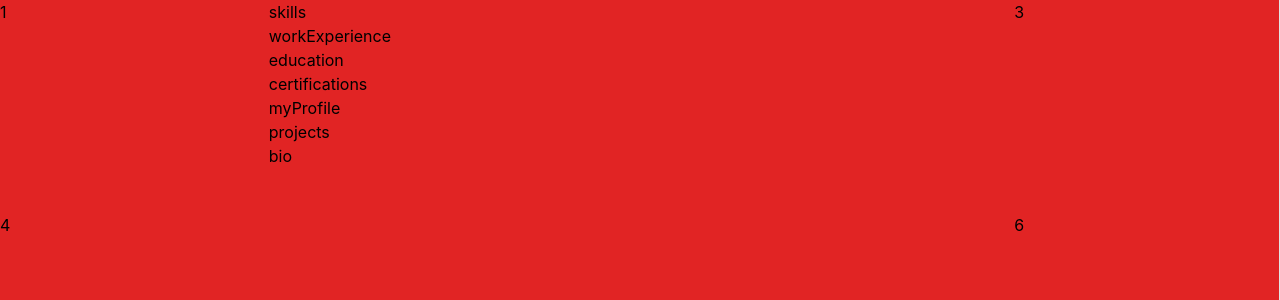
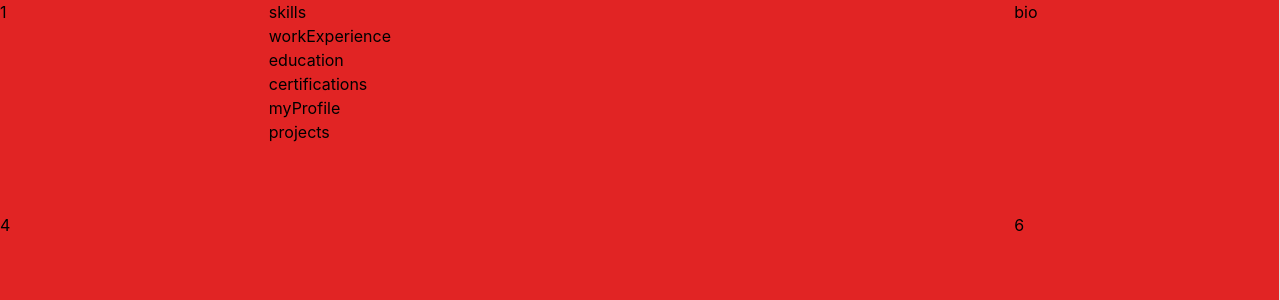
Before and after one commit to varse412/Portfolio, a React (Vite) app in the folder frontend/: page / in a window 1280 px wide. Shown: the top 300 px of the page. Built offline with nearby package versions, Linux system fonts and the light colour scheme.

Commit message:
dynamic edit route addition

```diff
--- a/frontend/src/App.tsx
+++ b/frontend/src/App.tsx
@@ -2,18 +2,27 @@
 import './App.css'
 import {Outlet,Link} from 'react-router-dom'
 import {dashboardScreenName} from '../src/pages/profiles-page/types.ts'
-const dashboardScreens: JSX.Element[] = Object.values(dashboardScreenName).map((screenName, index) => (
-  <div key={index}>
-    <Link to={`profiles/${screenName}`}>{screenName}</Link>
-  </div>
-));
+const dashboardScreens: JSX.Element[] = Object.values(dashboardScreenName).map((screenName, index) => {
+
+  return (
+   <>
+   {(index!=Object.values(dashboardScreenName).length-1)?(<div key={index} className='flex flex-1 m-2'>
+     <Link to={`profiles/${screenName}`}>{screenName}</Link>
+   </div>): null}
+   </>
+  )
+
+});
+
 function App() {
   return (
    <div id="projectContainer">
 
-     <div className='bg-yellow-300'>1</div>
-     <div className='bg-green-500'>{dashboardScreens}</div>
-     <div className='bg-gray-600'>3</div>
+     <div className='bg-yellow-300 '>1</div>
+     <div className='bg-green-500 flex flex-row flex-wrap justify-between items-center'>{dashboardScreens}</div>
+     <div className='bg-gray-600 flex flex-1 justify-center items-center'>
+     <Link to={`profiles/bio`}>{"bio"}</Link>
+     </div>
      <div className='bg-pink-400'>4</div>
      <div className='flex flex-1'><Outlet/></div>
      <div className='bg-orange-400'>6</div>
--- a/frontend/src/main.tsx
+++ b/frontend/src/main.tsx
@@ -5,6 +5,8 @@ import './index.css'
 import {RouterProvider, createBrowserRouter} from 'react-router-dom'
 import ErrorPage from './pages/error-page/index.tsx'
 import Profiles from './pages/profiles-page/index.tsx'
+// import EditProject from './pages/projects-page/editProject.tsx'
+import EditContent from './pages/content-edit/index.tsx'
 const router = createBrowserRouter([
   {
     path: '/',
@@ -13,13 +15,40 @@ const router = createBrowserRouter([
     children: [
       {
         path: "profiles/:profile",
-        element: <Profiles/>
-      }
+        element: <Profiles/>,
+        errorElement: <ErrorPage/>,
+        children: [
+          {
+             path: ":id",
+             element: <EditContent/>,
+             errorElement: <ErrorPage/>
+          }
+        ]
+      },
+
     ]
   },
 
+  // EditContent
+
 ])
-
+{/* <EditProject/> */}
+ // {
+      //        path: "profiles/:profile/:id",
+      //        element: <h1>Helo world</h1>,
+      //        errorElement: <ErrorPage/>,
+      // }
+// {
+  //   path: 'profiles/projects/:projectId',
+  //   element: <App/>,
+  //   errorElement: <ErrorPage/>,
+  //   children: [
+  //     {
+  //       path: "profiles/:profile",
+  //       element: <Profiles/>
+  //     }
+  //   ]
+  // },
 ReactDOM.createRoot(document.getElementById('root')!).render(
   <React.StrictMode>
     <RouterProvider router={router}/>
```
